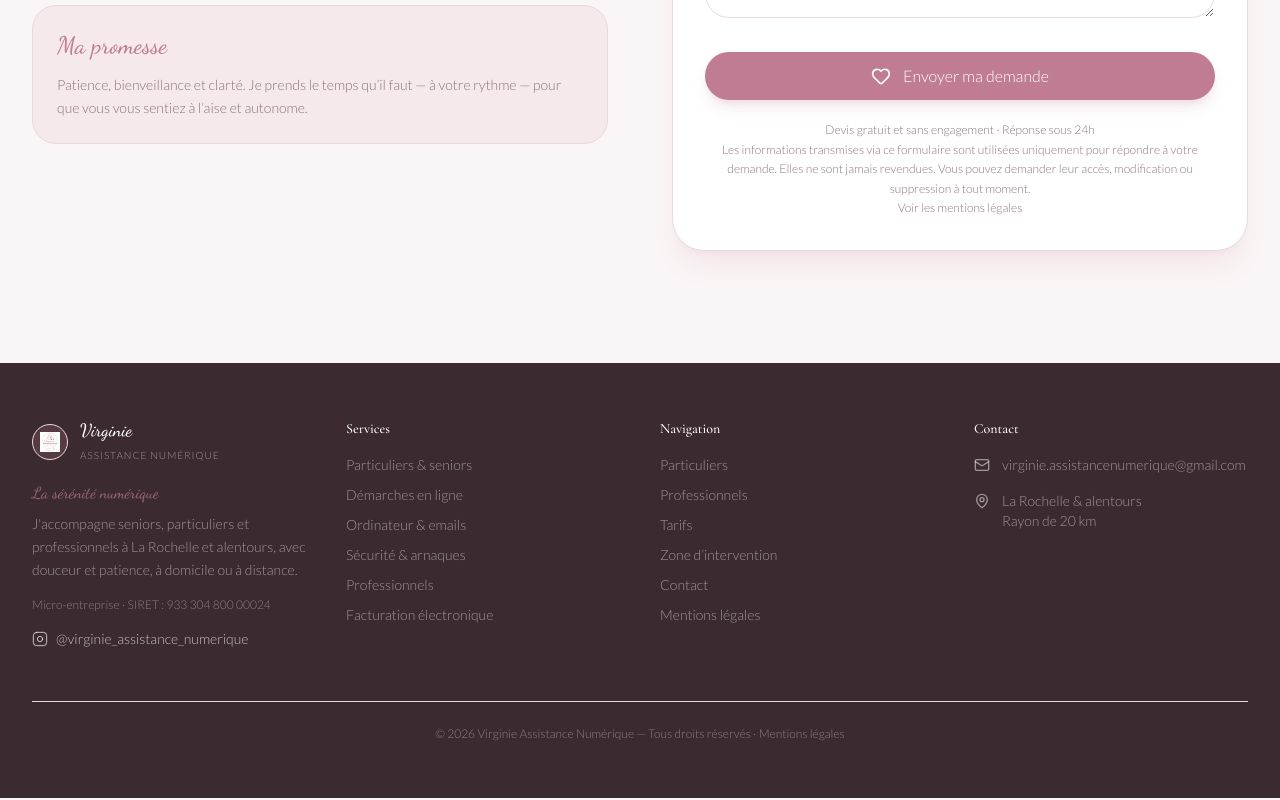
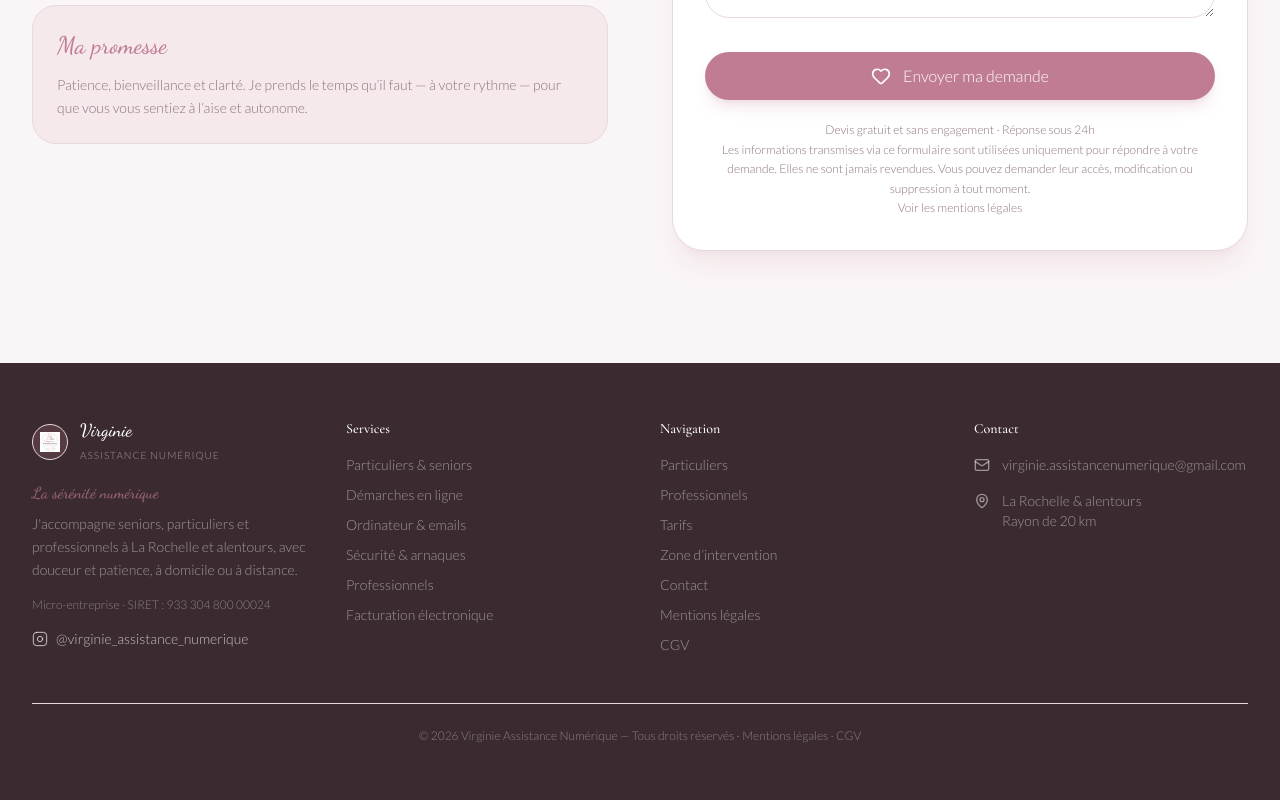
Before and after one commit to Virginie17/assistance-numerique, a Next.js app: page / in a window 1280 px wide. Shown: the part 10202-11002 px from the top of the page. Built offline with nearby package versions, Linux system fonts and the light colour scheme; no server answers.

Commit message:
Add CGV link to footer

```diff
--- a/components/landing/Footer.tsx
+++ b/components/landing/Footer.tsx
@@ -72,6 +72,7 @@ export default function Footer() {
               <li><a href="/#zone" className="transition-colors hover:text-white/80">Zone d’intervention</a></li>
               <li><a href="/#contact" className="transition-colors hover:text-white/80">Contact</a></li>
               <li><a href="/mentions-legales" className="transition-colors hover:text-white/80">Mentions légales</a></li>
+              <li><a href="/conditions-generales-de-vente" className="transition-colors hover:text-white/80">CGV</a></li>
             </ul>
           </div>
 
@@ -92,7 +93,7 @@ export default function Footer() {
         </div>
 
         <div className="mt-12 border-t border-white/10 pt-6 text-center text-xs font-light text-white/40">
-          © {currentYear} Virginie Assistance Numérique — Tous droits réservés · <a href="/mentions-legales" className="transition-colors hover:text-white/80">Mentions légales</a>
+          © {currentYear} Virginie Assistance Numérique — Tous droits réservés · <a href="/mentions-legales" className="transition-colors hover:text-white/80">Mentions légales</a> · <a href="/conditions-generales-de-vente" className="transition-colors hover:text-white/80">CGV</a>
         </div>
       </div>
     </footer>
```
